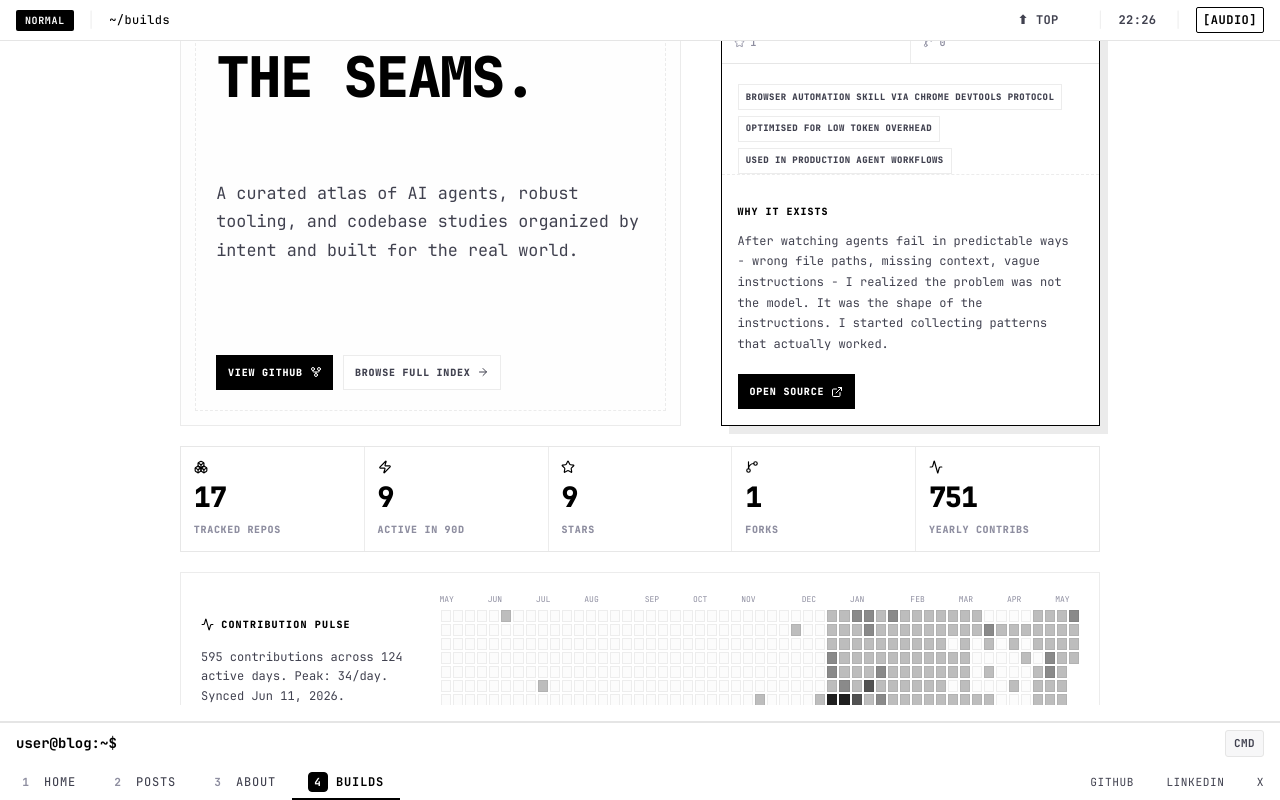
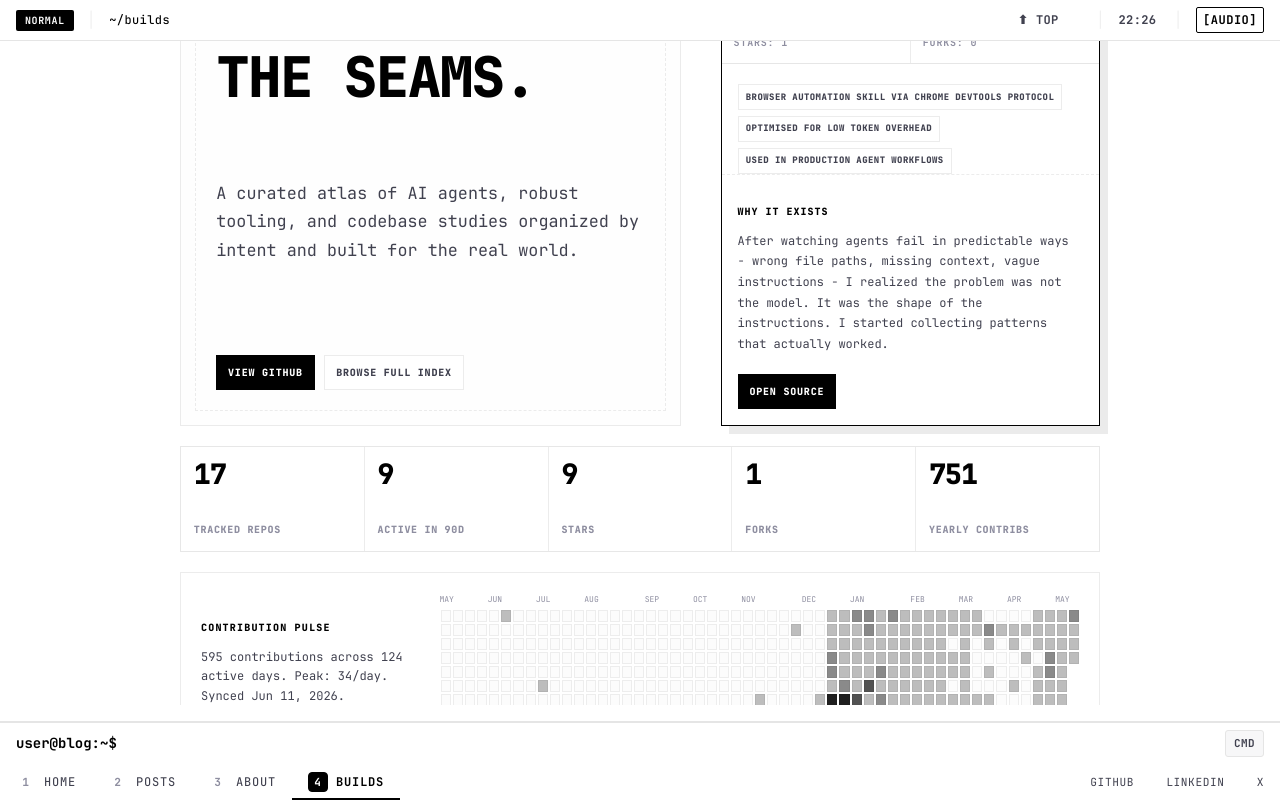
Before and after one commit to madanlalit/personal-blog, a Next.js app: page /builds in a window 1280 px wide. Both pictures are taken after a click on the button "BROWSE FULL INDEX". Built offline with nearby package versions, Linux system fonts and the light colour scheme.

Commit message:
style: remove all icons from the builds page, keeping it text-only

```diff
--- a/app/builds/BuildsClient.tsx
+++ b/app/builds/BuildsClient.tsx
@@ -1,27 +1,6 @@
 'use client';
 
-import { useEffect, useMemo, useState, type ElementType } from 'react';
-import {
-    Activity,
-    AlertCircle,
-    ArrowDownAZ,
-    ArrowRight,
-    BookOpen,
-    Boxes,
-    Clock,
-    Compass,
-    ExternalLink,
-    GitBranch,
-    GitFork,
-    Globe,
-    Lightbulb,
-    Loader,
-    Rocket,
-    ShieldCheck,
-    Star,
-    Timer,
-    Zap,
-} from 'lucide-react';
+import { useEffect, useMemo, useState } from 'react';
 import { REPO_NARRATIVES, type RepoCategory, type RepoStatus } from '@/lib/repo-narratives';
 import './builds.css';
 
@@ -79,33 +58,29 @@ const STATUS_CONFIG: Record<RepoStatus, { label: string; className: string }> =
 
 const CATEGORY_META: Record<
     RepoCategory,
-    { label: string; shortLabel: string; icon: ElementType; desc: string; thesis: string }
+    { label: string; shortLabel: string; desc: string; thesis: string }
 > = {
     building: {
         label: 'Currently Building',
         shortLabel: 'Build',
-        icon: Rocket,
         desc: 'Active work that is still changing shape.',
         thesis: 'Projects in motion: useful enough to keep alive, unfinished enough to keep improving.',
     },
     shipped: {
         label: 'Shipped Systems',
         shortLabel: 'Ship',
-        icon: Zap,
         desc: 'Tools that reached a stable useful form.',
         thesis: 'Small durable utilities and systems that survived contact with real usage.',
     },
     experiment: {
         label: 'Research Lab',
         shortLabel: 'Lab',
-        icon: Lightbulb,
         desc: 'Prototypes built to answer a specific question.',
         thesis: 'The weird shelf: screen agents, accessibility tools, scrapers, and proofs of concept.',
     },
     oss: {
         label: 'Source Studies',
         shortLabel: 'Study',
-        icon: BookOpen,
         desc: 'Open-source forks used as reading material.',
         thesis: 'A reading list made of codebases: agent frameworks, runtimes, and infrastructure patterns.',
     },
@@ -213,7 +188,6 @@ function ActivityPulse({
         <section className="pulse-panel" aria-label="GitHub contribution pulse">
             <div className="pulse-copy">
                 <span className="atlas-kicker">
-                    <Activity size={13} />
                     Contribution Pulse
                 </span>
                 <p>{total} contributions across {activeDays} active days. Peak: {peak}/day. Synced {synced}.</p>
@@ -245,17 +219,14 @@ function ActivityPulse({
 }
 
 function MetricTile({
-    icon: Icon,
     value,
     label,
 }: {
-    icon: ElementType;
     value: string | number;
     label: string;
 }) {
     return (
         <div className="metric-tile">
-            <Icon size={14} />
             <strong>{value}</strong>
             <span>{label}</span>
         </div>
@@ -274,7 +245,6 @@ function SpotlightDossier({ repo }: { repo: PublicRepo | undefined }) {
         <article className="spotlight-dossier">
             <div className="dossier-header">
                 <span className="atlas-kicker">
-                    <Compass size={13} />
                     Selected Dossier
                 </span>
                 <span className={`status-badge ${badge.className}`}>{badge.label}</span>
@@ -284,10 +254,10 @@ function SpotlightDossier({ repo }: { repo: PublicRepo | undefined }) {
             <p className="dossier-story">{narrative.story}</p>
 
             <div className="dossier-facts">
-                <span><Activity size={11} /> {getActivity(repo.pushedAt)}</span>
-                <span><Clock size={11} /> {timeAgo(repo.pushedAt)}</span>
-                <span><Star size={11} /> {repo.stars}</span>
-                <span><GitBranch size={11} /> {repo.forks}</span>
+                <span>{getActivity(repo.pushedAt)}</span>
+                <span>{timeAgo(repo.pushedAt)}</span>
+                <span>Stars: {repo.stars}</span>
+                <span>Forks: {repo.forks}</span>
             </div>
 
             {narrative.highlights && narrative.highlights.length > 0 && (
@@ -305,11 +275,11 @@ function SpotlightDossier({ repo }: { repo: PublicRepo | undefined }) {
 
             <div className="dossier-actions">
                 <a href={repo.url} target="_blank" rel="noopener noreferrer" className="atlas-link primary">
-                    Open source <ExternalLink size={12} />
+                    Open source
                 </a>
                 {repo.homepage && (
                     <a href={repo.homepage} target="_blank" rel="noopener noreferrer" className="atlas-link">
-                        Live surface <Globe size={12} />
+                        Live surface
                     </a>
                 )}
             </div>
@@ -329,14 +299,12 @@ function ChapterNavigator({
     const active = summaries.find((summary) => summary.category === activeCategory) ?? summaries[0];
     const activePreview = active?.repos.slice(0, 4) ?? [];
     const meta = CATEGORY_META[active.category];
-    const Icon = meta.icon;
 
     return (
         <section className="chapter-navigator" aria-label="Project chapters">
             <div className="chapter-tabs">
                 {summaries.map(({ category, repos }) => {
                     const config = CATEGORY_META[category];
-                    const TabIcon = config.icon;
                     return (
                         <button
                             key={category}
@@ -344,7 +312,6 @@ function ChapterNavigator({
                             className={`chapter-tab${activeCategory === category ? ' active' : ''}`}
                             onClick={() => setActiveCategory(category)}
                         >
-                            <TabIcon size={14} />
                             <span>{config.shortLabel}</span>
                             <strong>{repos.length}</strong>
                         </button>
@@ -355,12 +322,11 @@ function ChapterNavigator({
             <div className="chapter-stage">
                 <div className="chapter-stage-copy">
                     <span className="atlas-kicker">
-                        <Icon size={13} />
                         {meta.label}
                     </span>
                     <h2>{meta.thesis}</h2>
                     <a href={`#work-${active.category}`} className="atlas-link">
-                        Jump to chapter <ArrowRight size={12} />
+                        Jump to chapter
                     </a>
                 </div>
 
@@ -374,7 +340,6 @@ function ChapterNavigator({
                                         <strong>{repo.name}</strong>
                                         <small>{narrative.story}</small>
                                     </span>
-                                    <ExternalLink size={12} />
                                 </a>
                             );
                         })
@@ -429,10 +394,10 @@ function AtlasCard({ repo, lead = false }: { repo: PublicRepo; lead?: boolean })
                         <p className="atlas-card-story">{narrative.story}</p>
 
                         <div className="atlas-card-meta">
-                            <span><Clock size={11} /> {repoAge(repo.createdAt)}</span>
-                            <span><Activity size={11} /> {timeAgo(repo.pushedAt)}</span>
-                            <span><Star size={11} /> {repo.stars}</span>
-                            <span><GitBranch size={11} /> {repo.forks}</span>
+                            <span>{repoAge(repo.createdAt)}</span>
+                            <span>{timeAgo(repo.pushedAt)}</span>
+                            <span>Stars: {repo.stars}</span>
+                            <span>Forks: {repo.forks}</span>
                         </div>
 
                         {tags.length > 0 && (
@@ -451,11 +416,11 @@ function AtlasCard({ repo, lead = false }: { repo: PublicRepo; lead?: boolean })
 
                         <footer className="atlas-card-actions">
                             <a href={repo.url} target="_blank" rel="noopener noreferrer" className="atlas-link primary">
-                                Source <ExternalLink size={12} />
+                                Source
                             </a>
                             {repo.homepage && (
                                 <a href={repo.homepage} target="_blank" rel="noopener noreferrer" className="atlas-link">
-                                    Live <Globe size={12} />
+                                    Live
                                 </a>
                             )}
                         </footer>
@@ -469,7 +434,6 @@ function ChapterSection({ category, repos }: { category: RepoCategory; repos: Pu
     if (repos.length === 0) return null;
 
     const config = CATEGORY_META[category];
-    const Icon = config.icon;
     const [lead, ...rest] = repos;
 
     return (
@@ -478,7 +442,6 @@ function ChapterSection({ category, repos }: { category: RepoCategory; repos: Pu
                 <span className="chapter-number">0{CATEGORY_ORDER.indexOf(category) + 1}</span>
                 <div>
                     <span className="atlas-kicker">
-                        <Icon size={13} />
                         {config.label}
                     </span>
                     <h2>{config.thesis}</h2>
@@ -512,12 +475,12 @@ function RepoIndexCard({ repo }: { repo: PublicRepo }) {
                 </div>
                 <div className="index-card-links">
                     {repo.homepage && (
-                        <a href={repo.homepage} target="_blank" rel="noopener noreferrer" title="Live">
-                            <Globe size={13} />
+                        <a href={repo.homepage} target="_blank" rel="noopener noreferrer" style={{ fontSize: 'var(--font-size-xxs)', textTransform: 'uppercase', padding: '0.2rem 0.4rem' }}>
+                            Live
                         </a>
                     )}
-                    <a href={repo.url} target="_blank" rel="noopener noreferrer" title="Source">
-                        <ExternalLink size={13} />
+                    <a href={repo.url} target="_blank" rel="noopener noreferrer" style={{ fontSize: 'var(--font-size-xxs)', textTransform: 'uppercase', padding: '0.2rem 0.4rem' }}>
+                        Source
                     </a>
                 </div>
             </header>
@@ -533,10 +496,10 @@ function RepoIndexCard({ repo }: { repo: PublicRepo }) {
             )}
 
             <footer>
-                <span><Star size={11} /> {repo.stars.toLocaleString()}</span>
-                <span><GitBranch size={11} /> {repo.forks.toLocaleString()}</span>
-                <span><Clock size={11} /> {age}</span>
-                {repo.fork && <span><GitFork size={10} /> Fork</span>}
+                <span>Stars: {repo.stars.toLocaleString()}</span>
+                <span>Forks: {repo.forks.toLocaleString()}</span>
+                <span>{age}</span>
+                {repo.fork && <span>Fork</span>}
                 {repo.archived && <span>Archived</span>}
                 {narrative && <span>{STATUS_CONFIG[narrative.status].label}</span>}
             </footer>
@@ -642,7 +605,6 @@ export default function BuildsClient() {
         return (
             <div className="work-page fade-in">
                 <div className="work-loading">
-                    <Loader className="spin" size={24} />
                     <span>Assembling project atlas...</span>
                 </div>
             </div>
@@ -653,7 +615,6 @@ export default function BuildsClient() {
         return (
             <div className="work-page fade-in">
                 <div className="work-loading error">
-                    <AlertCircle size={24} />
                     <span>{error}</span>
                 </div>
             </div>
@@ -665,7 +626,6 @@ export default function BuildsClient() {
             <section className="atlas-hero">
                 <div className="hero-copy">
                     <span className="atlas-kicker">
-                        <ShieldCheck size={13} />
                         Public Workbench
                     </span>
                     <h1>
@@ -677,10 +637,10 @@ export default function BuildsClient() {
 
                     <div className="hero-actions">
                         <a href="https://github.com/madanlalit" target="_blank" rel="noopener noreferrer" className="atlas-link primary">
-                            View GitHub <GitFork size={12} />
+                            View GitHub
                         </a>
                         <button type="button" className="atlas-link" onClick={() => setShowIndex(true)}>
-                            Browse full index <ArrowRight size={12} />
+                            Browse full index
                         </button>
                     </div>
                 </div>
@@ -689,11 +649,11 @@ export default function BuildsClient() {
             </section>
 
             <section className="atlas-metrics" aria-label="Repository metrics">
-                <MetricTile icon={Boxes} value={repos.length} label="tracked repos" />
-                <MetricTile icon={Zap} value={activeCount} label="active in 90d" />
-                <MetricTile icon={Star} value={totalStars} label="stars" />
-                <MetricTile icon={GitBranch} value={totalForks} label="forks" />
-                <MetricTile icon={Activity} value={ghTotal.toLocaleString()} label="yearly contribs" />
+                <MetricTile value={repos.length} label="tracked repos" />
+                <MetricTile value={activeCount} label="active in 90d" />
+                <MetricTile value={totalStars} label="stars" />
+                <MetricTile value={totalForks} label="forks" />
+                <MetricTile value={ghTotal.toLocaleString()} label="yearly contribs" />
             </section>
 
             <ActivityPulse
@@ -744,19 +704,19 @@ export default function BuildsClient() {
                                     <span>Sort</span>
                                     {(
                                         [
-                                            ['pushed', 'Recent', Timer],
-                                            ['stars', 'Stars', Star],
-                                            ['forks', 'Forks', GitBranch],
-                                            ['name', 'Name', ArrowDownAZ],
+                                            ['pushed', 'Recent'],
+                                            ['stars', 'Stars'],
+                                            ['forks', 'Forks'],
+                                            ['name', 'Name'],
                                         ] as const
-                                    ).map(([key, label, Icon]) => (
+                                    ).map(([key, label]) => (
                                         <button
                                             key={key}
                                             type="button"
                                             onClick={() => setSortBy(key)}
                                             className={`ctrl-btn${sortBy === key ? ' active' : ''}`}
                                         >
-                                            <Icon size={12} /> {label}
+                                            {label}
                                         </button>
                                     ))}
                                 </div>
```
